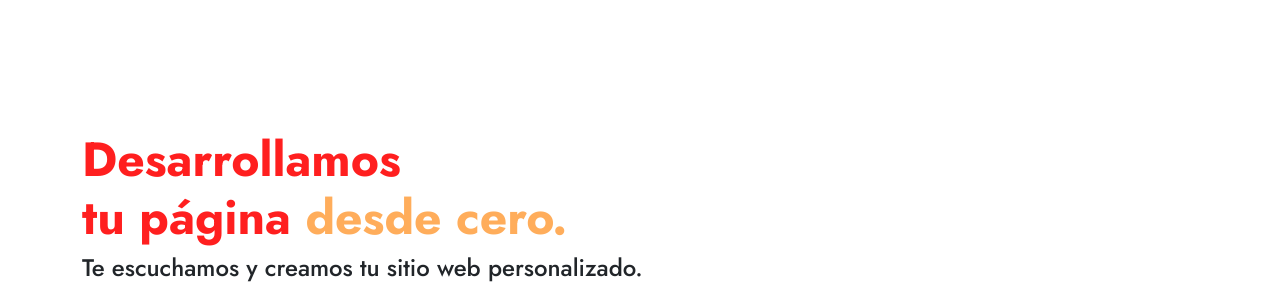
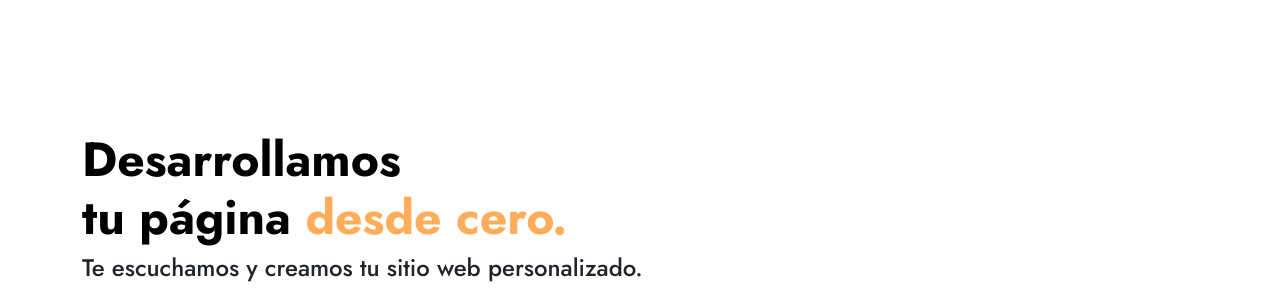
Before and after one commit to NachoM57/VachWeb, an Angular app: page /Inicio in a window 1280 px wide. Shown: the part 880-1176 px from the top of the page. Built offline with nearby package versions, Linux system fonts and the light colour scheme.

Commit message:
volviendo a como estaba el color ttulo

```diff
--- a/src/app/Componentes/nosotros/nosotros.component.css
+++ b/src/app/Componentes/nosotros/nosotros.component.css
@@ -4,14 +4,14 @@
 
 
 h1:first-of-type {
-  color: hsl(0, 92%, 53%);
+  color: hsl(0, 0%, 0%);
   margin-top: 20px;
   font-size: 48px;
   font-weight: 700;
 }
 
 h1:last-of-type {
-  color: hsl(0, 100%, 56%);
+  color: hsl(0, 0%, 0%);
 }
 
 @media (max-width: 768px) {
```
